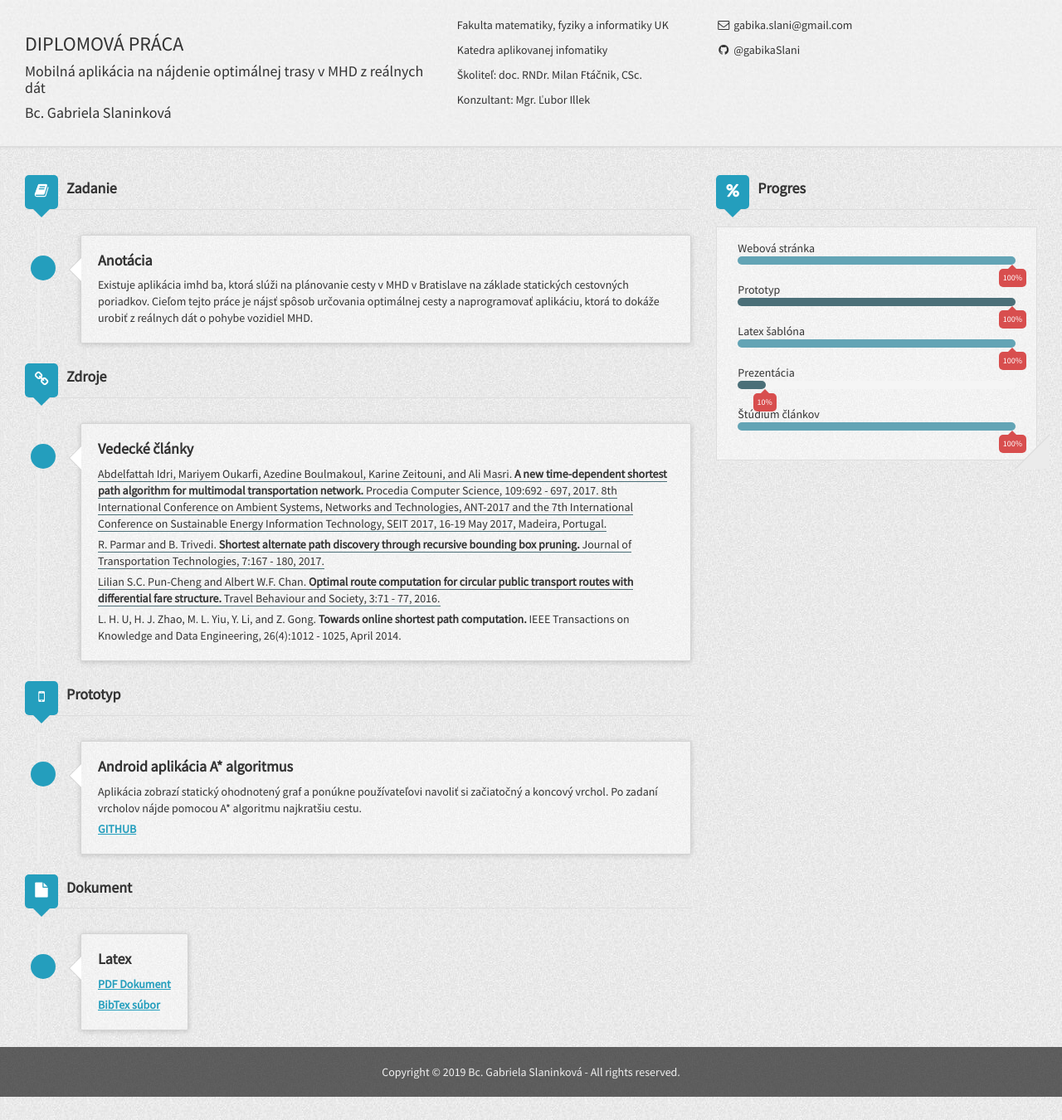
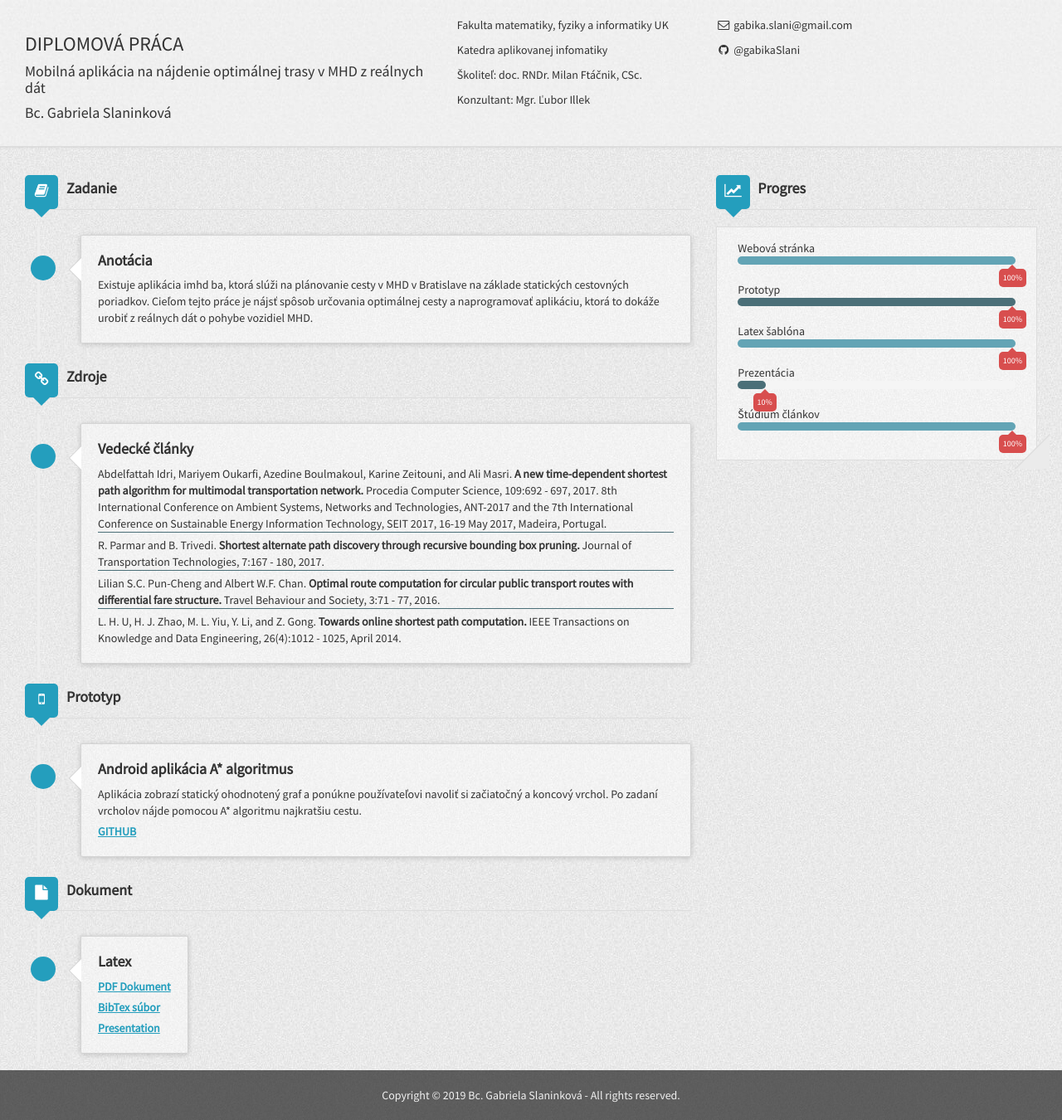
Before and after one commit to gabikaSlani/diploma-thesis, a Jekyll site: the page built from docs/index.md, in a window 1280 px wide. Shown: the whole page at 83% size. Built offline with Jekyll 4.4.1, drawn with Linux system fonts in a browser that asks for light colours; nearby versions of some CDN libraries; before the commit the page ends 1322 px from its top, so only the background shows below that.

Commit message:
presentation

```diff
--- a/docs/index.md
+++ b/docs/index.md
@@ -29,13 +29,13 @@ layout: default
                                 <h4 class="timeline-title"><strong>Vedecké články</strong></h4>
                             </div>
                             <div class="timeline-body">
-                                <p><a href="https://github.com/gabikaSlani/diploma-thesis/blob/master/articles/A_new_time-dependent_shortest_path_algorithm_for_multimodal_transportation_network.pdf" class="border">
+                                <p class="border"><a href="https://github.com/gabikaSlani/diploma-thesis/blob/master/articles/A_new_time-dependent_shortest_path_algorithm_for_multimodal_transportation_network.pdf">
                                   Abdelfattah Idri, Mariyem Oukarfi, Azedine Boulmakoul, Karine Zeitouni, and Ali Masri. <strong>A new time-dependent shortest path algorithm for multimodal transportation network.</strong> Procedia Computer Science, 109:692 - 697, 2017. 8th International Conference on Ambient Systems, Networks and Technologies, ANT-2017 and the 7th International Conference on Sustainable Energy Information Technology, SEIT 2017, 16-19 May 2017, Madeira, Portugal.
                                 </a></p>
-                                <p><a href="https://github.com/gabikaSlani/diploma-thesis/blob/master/articles/Shortest_alternate_path_discovery_through_recursive_bounding_box_pruning.pdf" class="border">
+                                <p class="border"><a href="https://github.com/gabikaSlani/diploma-thesis/blob/master/articles/Shortest_alternate_path_discovery_through_recursive_bounding_box_pruning.pdf">
                                   R. Parmar and B. Trivedi. <strong>Shortest alternate path discovery through recursive bounding box pruning.</strong> Journal of Transportation Technologies, 7:167 - 180, 2017.
                                 </a></p>
-                                <p><a href="https://github.com/gabikaSlani/diploma-thesis/blob/master/articles/Optimal_route_computation_for_circilar_public_transport_routes_with_differential_fare_structure.pdf" class="border">
+                                <p class="border"><a href="https://github.com/gabikaSlani/diploma-thesis/blob/master/articles/Optimal_route_computation_for_circilar_public_transport_routes_with_differential_fare_structure.pdf">
                                   Lilian S.C. Pun-Cheng and Albert W.F. Chan. <strong>Optimal route computation for circular public transport routes with differential fare structure.</strong> Travel Behaviour and Society, 3:71 - 77, 2016.
                                 </a></p>
                                 <p><a href="https://github.com/gabikaSlani/diploma-thesis/blob/master/articles/Towards_Online_Shortest_Paths_Computation.pdf">
@@ -77,6 +77,9 @@ layout: default
                                 <p><a href="https://github.com/gabikaSlani/diploma-thesis/blob/master/latex/literatura.bib" class="link">
                                   BibTex súbor
                                 </a></p>
+                                <p><a href="" class="link">
+                                  Presentation
+                                </a></p>
                             </div>
                         </div>
                     </li>
@@ -84,7 +87,7 @@ layout: default
             </div>
         <div class="col-md-4">
             {% if site.author.stackoverflow or site.author.programmingSkills %}
-                <h3 class="title with-icon"><span class="fa fa-percent cat-title"></span>Progres</h3>
+                <h3 class="title with-icon"><span class="fa fa-line-chart cat-title"></span>Progres</h3>
                 {% if site.author.stackoverflow %}
                 <div class="grid-block">
                   <p><a href="//stackoverflow.com/users/{{ site.author.stackoverflow }}"><img src="//stackoverflow.com/users/flair/{{ site.author.stackoverflow }}.png"></a></p>
```
